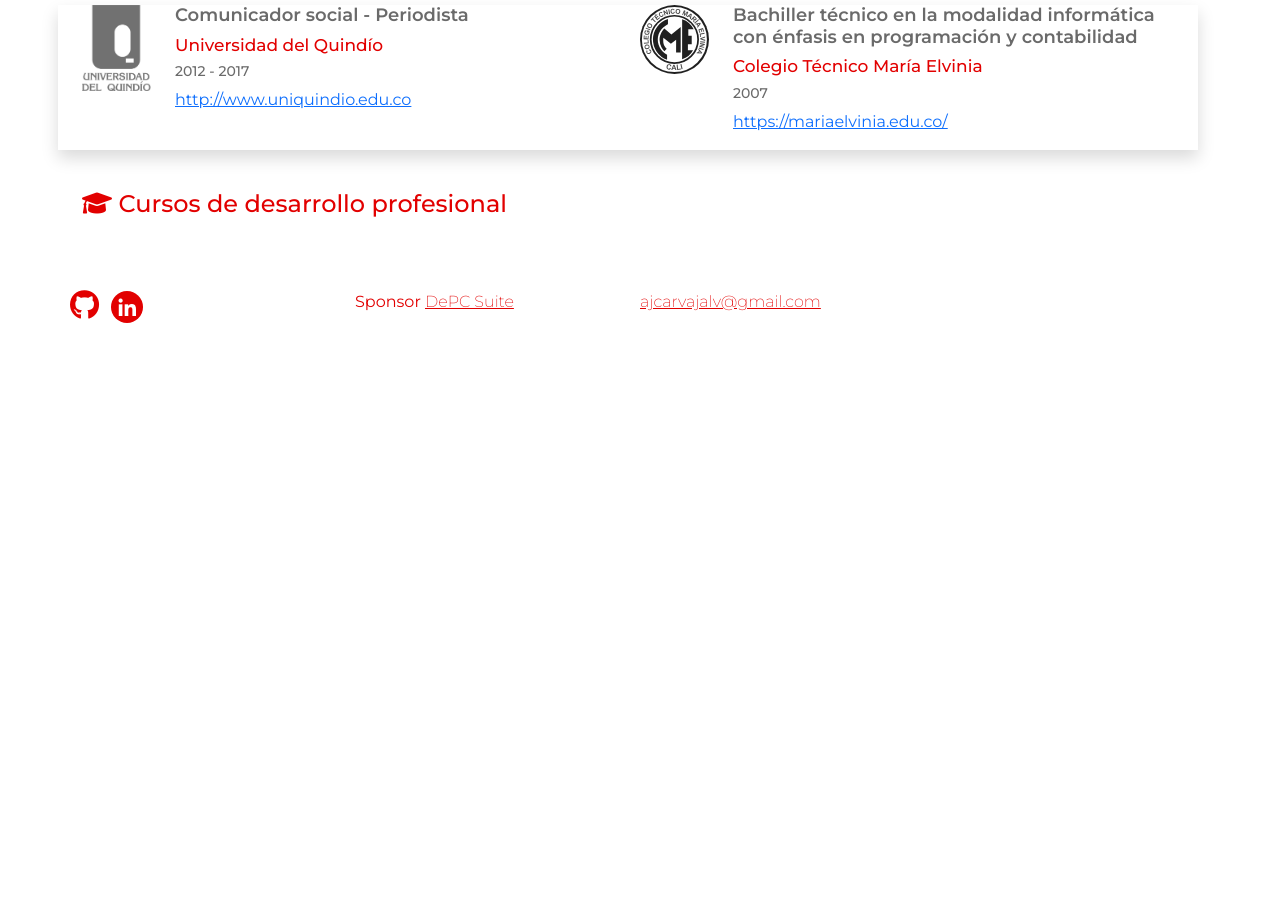
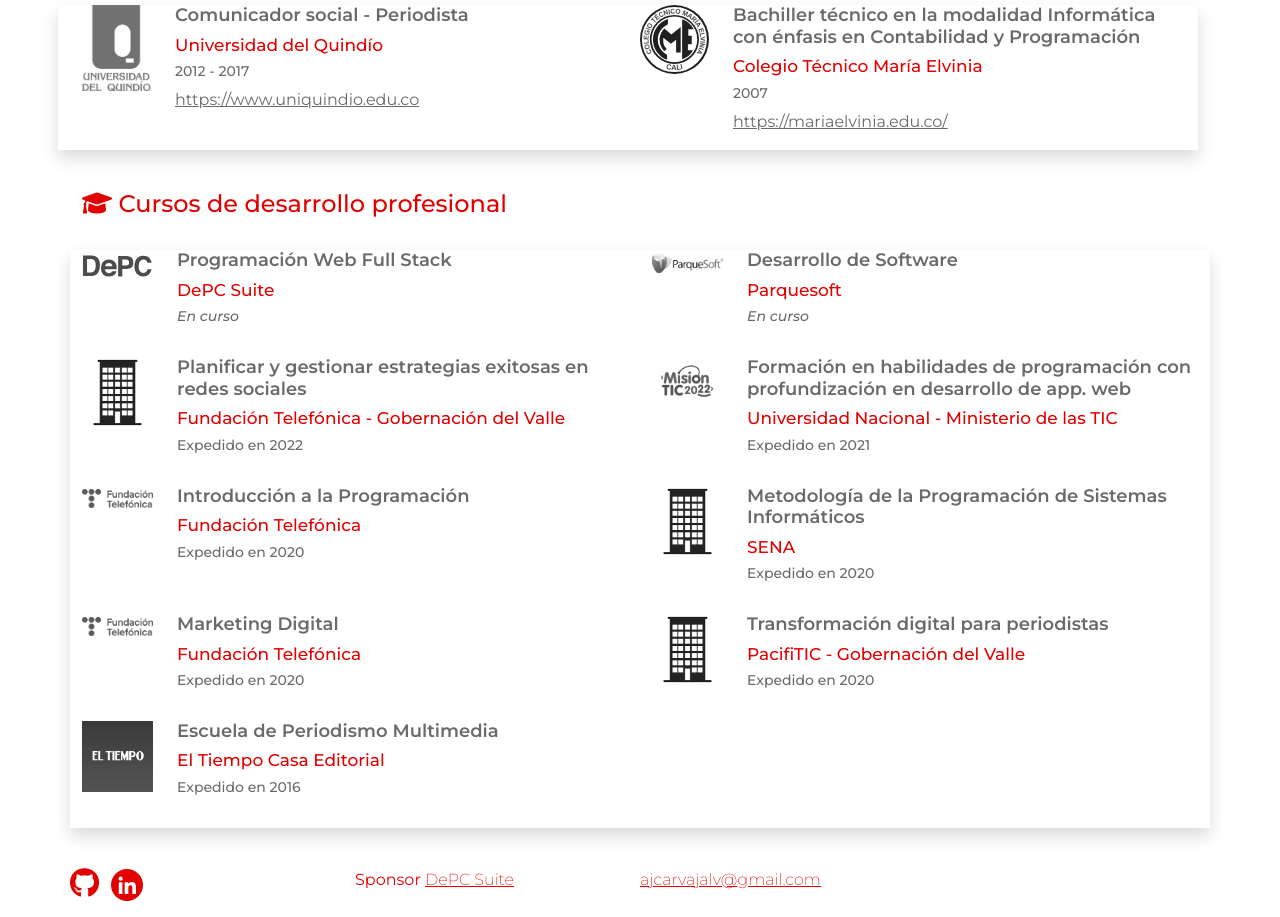
Before and after one commit to ajcarvajalv/portfolio, a plain HTML site: page sobre-mi.html in a window 1280 px wide. Shown: the part 2057-2974 px from the top of the page. Before the commit the page ends 2396 px from the top, so only its background shows below. Drawn offline with Linux system fonts and the light colour scheme.

Commit message:
Cambios a sobre mí

```diff
--- a/css/estilos.css
+++ b/css/estilos.css
@@ -138,6 +138,14 @@ textarea {
 
 #formacion {
     color: #E20000;
+}
+
+#formacion a {
+    color: #6a6a6a;
+}
+
+#formacion a:hover {
+    color: #6a6a6a;
 }
 
 .footbln {
--- a/sobre-mi.html
+++ b/sobre-mi.html
@@ -56,7 +56,7 @@
             Ha
             ejercido labores de reportería, redacción, investigación, elaboración de contenido multimedia, gestión de
             redes sociales y planeación y coordinación de equipos.</p>
-          <a href="#" class="btn-rojo">Enviar mensaje</a>
+          <a href="contacto.html" class="btn-rojo">Enviar mensaje</a>
         </div>
         <div class="col-12 col-sm-5 foto text-center my-5">
           <img src="images/foto.jpg">
@@ -141,7 +141,8 @@
         </div>
 
         <div class="row pb-3">
-          <div class="col-2 d-none d-sm-block"><img src="images/experiencia/elpais.jpg" class="img-fluid gris p-4"></div>
+          <div class="col-2 d-none d-sm-block"><img src="images/experiencia/elpais.jpg" class="img-fluid gris p-4">
+          </div>
           <div class="col-12 col-sm-10">
             <h3>Subeditor de Contenidos Digitales</h3>
             <h4>El País de Cali</h4>
@@ -157,7 +158,8 @@
         </div>
 
         <div class="row pb-3">
-          <div class="col-2 d-none d-sm-block"><img src="images/experiencia/elpais.jpg" class="img-fluid gris p-4"></div>
+          <div class="col-2 d-none d-sm-block"><img src="images/experiencia/elpais.jpg" class="img-fluid gris p-4">
+          </div>
           <div class="col-12 col-sm-10">
             <h3>Periodista web</h3>
             <h4>El País de Cali</h4>
@@ -191,7 +193,8 @@
         </div>
 
         <div class="row pb-3">
-          <div class="col-2 d-none d-sm-block"><img src="images/experiencia/eltiempo.jpg" class="img-fluid gris p-4"></div>
+          <div class="col-2 d-none d-sm-block"><img src="images/experiencia/eltiempo.jpg" class="img-fluid gris p-4">
+          </div>
           <div class="col-12 col-sm-10">
             <h3>Practicante Unidad de Datos y Futbolred</h3>
             <h4>El Tiempo</h4>
@@ -218,23 +221,23 @@
 
             <div class="col-12 col-sm-6">
               <div class="row">
-                <div class="col-2 d-none d-sm-block"><img src="images/uniquindio.PNG" class="img-fluid gris">
+                <div class="col-2 d-none d-sm-block"><img src="images/logos/uniquindio.PNG" class="img-fluid gris">
                 </div>
                 <div class="col-12 col-sm-10">
                   <h3>Comunicador social - Periodista</h3>
                   <h4>Universidad del Quindío</h4>
                   <h5>2012 - 2017</h5>
-                  <p><a href="http://http://www.uniquindio.edu.co" target="_blank">http://www.uniquindio.edu.co</a></p>
+                  <p><a href="https://www.uniquindio.edu.co" target="_blank">https://www.uniquindio.edu.co</a></p>
                 </div>
               </div>
             </div>
 
             <div class="col-12 col-sm-6">
               <div class="row">
-                <div class="col-2 d-none d-sm-block"><img src="images/escudoCME.svg" class="img-fluid gris">
+                <div class="col-2 d-none d-sm-block"><img src="images/logos/maria-elvinia.svg" class="img-fluid gris">
                 </div>
                 <div class="col-12 col-sm-10">
-                  <h3>Bachiller técnico en la modalidad informática con énfasis en programación y contabilidad</h3>
+                  <h3>Bachiller técnico en la modalidad Informática con énfasis en Contabilidad y Programación</h3>
                   <h4>Colegio Técnico María Elvinia</h4>
                   <h5>2007</h5>
                   <p><a href="https://mariaelvinia.edu.co/" target="_blank">https://mariaelvinia.edu.co/</a></p>
@@ -249,9 +252,131 @@
 
     <section id="formacion" class="my-3">
       <div class="container">
+
         <div class="row">
           <div class="col-12">
             <h2 class="py-4"><i class="fa-solid fa-graduation-cap"></i> Cursos de desarrollo profesional</h2>
+          </div>
+
+          <div class="shadow">
+            <div class="row pb-4">
+              <div class="col-12 col-sm-6">
+                <div class="row">
+                  <div class="col-2 d-none d-sm-block"><img src="images/logos/depcsuite.svg" class="img-fluid gris">
+                  </div>
+                  <div class="col-12 col-sm-10">
+                    <h3>Programación Web Full Stack</h3>
+                    <h4>DePC Suite</h4>
+                    <h5><em>En curso</em></h5>
+                  </div>
+                </div>
+              </div>
+
+              <div class="col-12 col-sm-6">
+                <div class="row">
+                  <div class="col-2 d-none d-sm-block"><img src="images/logos/parquesoft.png" class="img-fluid gris">
+                  </div>
+                  <div class="col-12 col-sm-10">
+                    <h3>Desarrollo de Software</h3>
+                    <h4>Parquesoft</h4>
+                    <h5><em>En curso</em></h5>
+                  </div>
+                </div>
+              </div>
+            </div>
+
+            <div class="row pb-4">
+              <div class="col-12 col-sm-6">
+                <div class="row">
+                  <div class="col-2 d-none d-sm-block"><img src="images/sin-logo.png" class="img-fluid gris">
+                  </div>
+                  <div class="col-12 col-sm-10">
+                    <h3>Planificar y gestionar estrategias exitosas en redes sociales</h3>
+                    <h4>Fundación Telefónica - Gobernación del Valle</h4>
+                    <h5>Expedido en 2022</h5>
+                  </div>
+                </div>
+              </div>
+
+              <div class="col-12 col-sm-6">
+                <div class="row">
+                  <div class="col-2 d-none d-sm-block"><img src="images/logos/mision-tic.png" class="img-fluid gris">
+                  </div>
+                  <div class="col-12 col-sm-10">
+                    <h3>Formación en habilidades de programación con profundización en desarrollo de
+                      app. web</h3>
+                    <h4>Universidad Nacional - Ministerio de las TIC</h4>
+                    <h5>Expedido en 2021</h5>
+                  </div>
+                </div>
+              </div>
+            </div>
+
+            <div class="row pb-4">
+              <div class="col-12 col-sm-6">
+                <div class="row">
+                  <div class="col-2 d-none d-sm-block"><img src="images/logos/logo-telefonica-dark.png" class="img-fluid gris">
+                  </div>
+                  <div class="col-12 col-sm-10">
+                    <h3>Introducción a la Programación</h3>
+                    <h4>Fundación Telefónica</h4>
+                    <h5>Expedido en 2020</h5>
+                  </div>
+                </div>
+              </div>
+
+              <div class="col-12 col-sm-6">
+                <div class="row">
+                  <div class="col-2 d-none d-sm-block"><img src="images/sin-logo.png" class="img-fluid gris">
+                  </div>
+                  <div class="col-12 col-sm-10">
+                    <h3>Metodología de la Programación de Sistemas Informáticos</h3>
+                    <h4>SENA</h4>
+                    <h5>Expedido en 2020</h5>
+                  </div>
+                </div>
+              </div>
+            </div>
+
+            <div class="row pb-4">
+              <div class="col-12 col-sm-6">
+                <div class="row">
+                  <div class="col-2 d-none d-sm-block"><img src="images/logos/logo-telefonica-dark.png" class="img-fluid gris">
+                  </div>
+                  <div class="col-12 col-sm-10">
+                    <h3>Marketing Digital</h3>
+                    <h4>Fundación Telefónica</h4>
+                    <h5>Expedido en 2020</h5>
+                  </div>
+                </div>
+              </div>
+
+              <div class="col-12 col-sm-6">
+                <div class="row">
+                  <div class="col-2 d-none d-sm-block"><img src="images/sin-logo.png" class="img-fluid gris">
+                  </div>
+                  <div class="col-12 col-sm-10">
+                    <h3>Transformación digital para periodistas</h3>
+                    <h4>PacifiTIC - Gobernación del Valle</h4>
+                    <h5>Expedido en 2020</h5>
+                  </div>
+                </div>
+              </div>
+            </div>
+
+            <div class="row pb-4">
+              <div class="col-12 col-sm-6">
+                <div class="row">
+                  <div class="col-2 d-none d-sm-block"><img src="images/experiencia/eltiempo.jpg" class="img-fluid gris">
+                  </div>
+                  <div class="col-12 col-sm-10">
+                    <h3>Escuela de Periodismo Multimedia</h3>
+                    <h4>El Tiempo Casa Editorial</h4>
+                    <h5>Expedido en 2016</h5>
+                  </div>
+                </div>
+              </div>
+            </div>
           </div>
         </div>
       </div>
```
Also changed, not shown: images/logos/depcsuite.svg (added), images/logos/logo-telefonica-dark.png (added), images/logos/maria-elvinia.svg (renamed from images/escudoCME.svg), images/logos/mision-tic.png (added), images/logos/parquesoft.png (added), images/logos/uniquindio.PNG (renamed from images/uniquindio.PNG).
